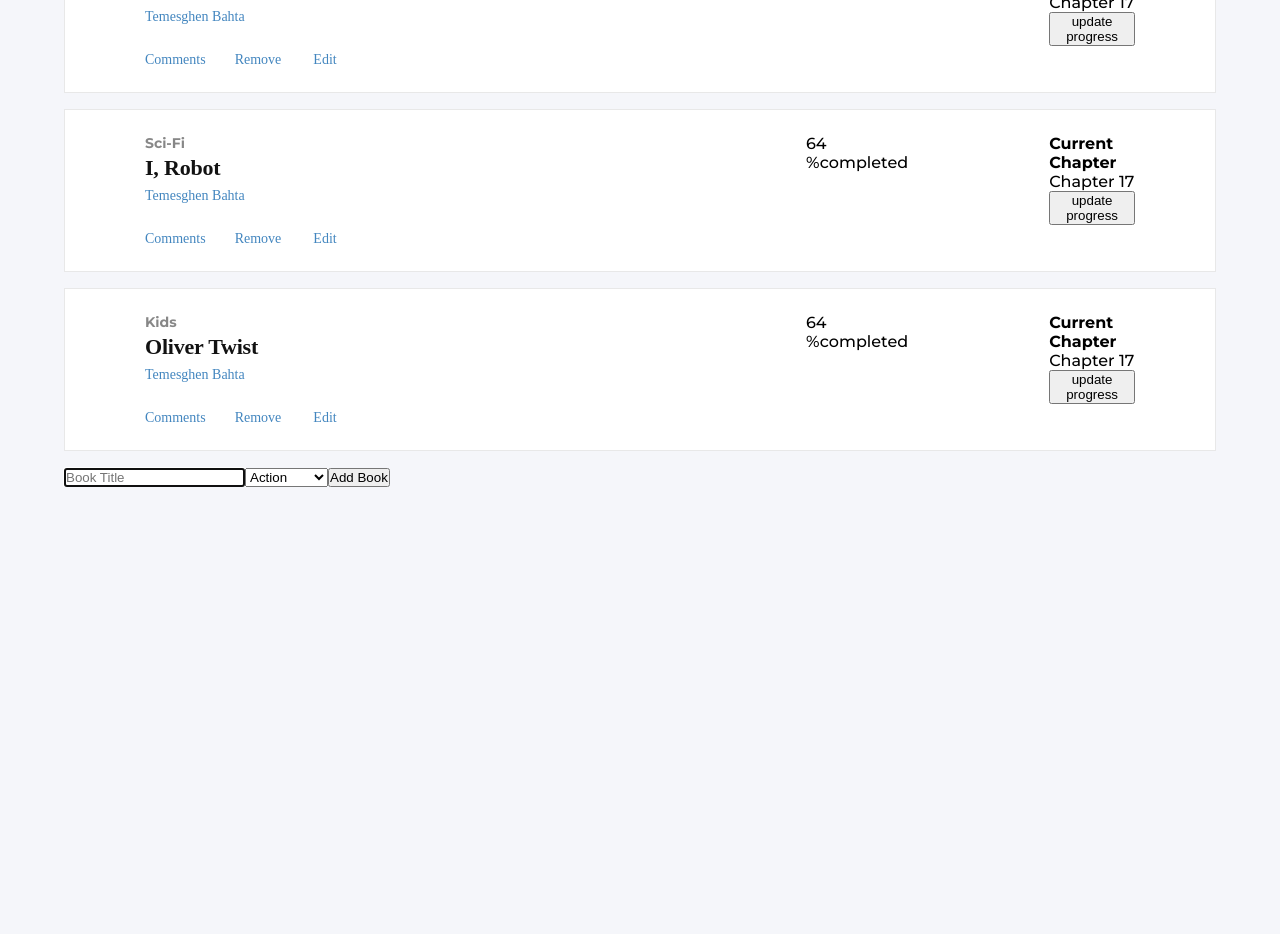
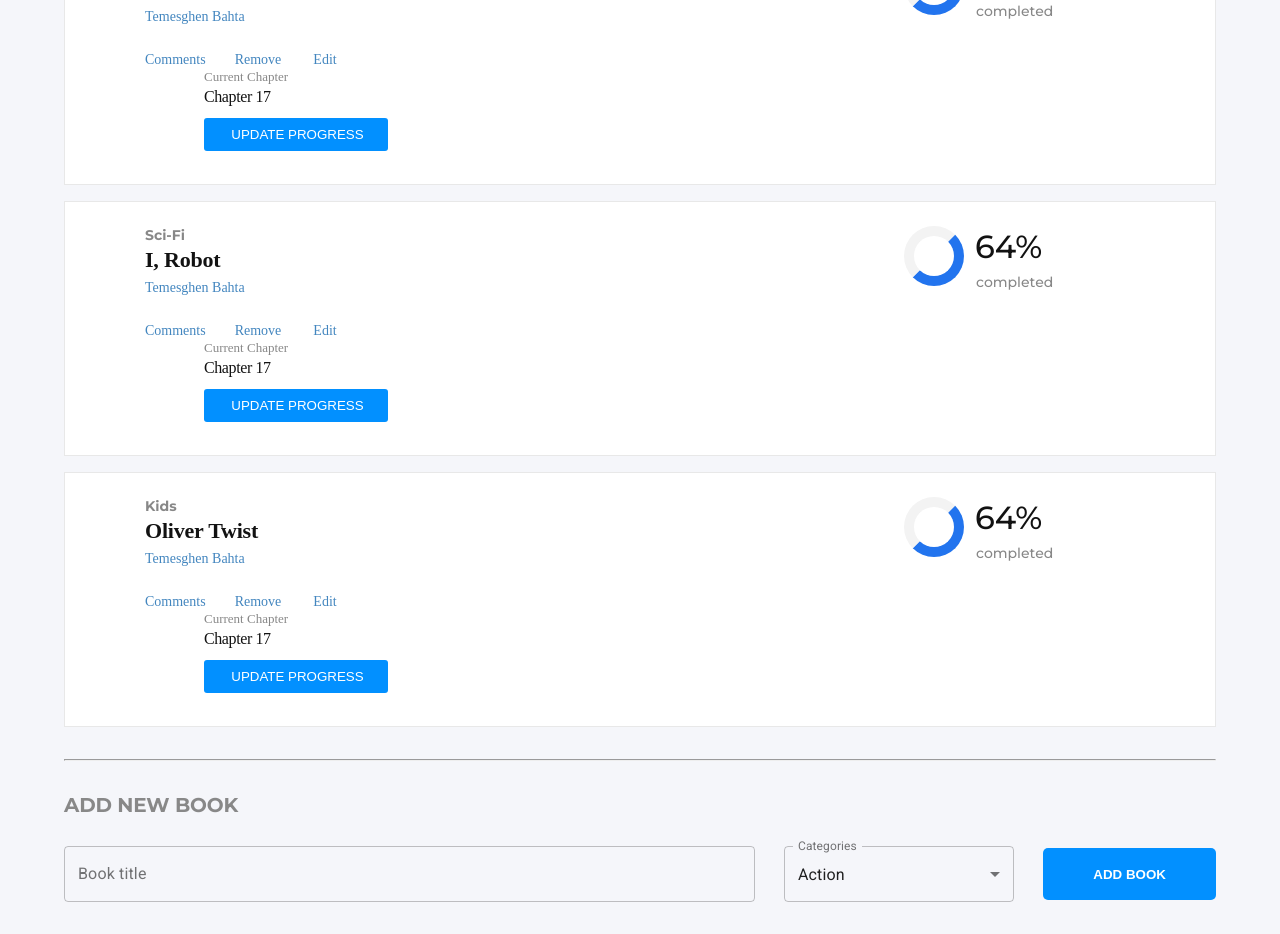
Before and after one commit to temesghentekeste/react-redux-magic-books, a React (Create React App) app: page / in a window 1280 px wide. Shown: the part 400-1334 px from the top of the page. Before the commit the page ends 887 px from the top, so only its background shows below. Built offline with nearby package versions, Linux system fonts and the light colour scheme.

Commit message:
Update BookForm with Material UI components and add custom style to it

```diff
--- a/src/components/App.js
+++ b/src/components/App.js
@@ -5,6 +5,7 @@ function App() {
   return (
     <div className="mainContainer">
       <BooksList />
+      <hr />
       <BookForm />
     </div>
   );
--- a/src/components/Book.js
+++ b/src/components/Book.js
@@ -5,7 +5,7 @@ import PropTypes from 'prop-types';
 const Book = ({ book, handleRemoveBook }) => {
   const { title, category } = book;
   return (
-    <card className="bookCard">
+    <div className="bookCard">
       <div className="bookCard__basicInfo">
         <p className="bookCard__basicInfo-category">{category}</p>
         <h3 className="bookCard__basicInfo-title">{title}</h3>
@@ -24,19 +24,31 @@ const Book = ({ book, handleRemoveBook }) => {
       </div>
 
       <div className="bookCard__progress">
-        <div className="Oval-2" />
-        <div>
-          <span>64 %</span>
-          <span>completed</span>
+        <div className="bookCard__progress-oval-2" />
+        <div className="bookCard__progress__percent">
+          <span className="bookCard__progress__percent-complete">64%</span>
+          <span
+            className="bookCard__progress__percent-completedText {
+"
+          >
+            completed
+          </span>
         </div>
       </div>
 
       <div className="bookCard__currentChapter">
-        <h4>Current Chapter</h4>
-        <span>Chapter 17</span>
-        <button type="submit">update progress</button>
+        <h4 className="bookCard__currentChapter-chapter">Current Chapter</h4>
+        <span className="bookCard__currentChapter-currentLesson">
+          Chapter 17
+        </span>
+        <button
+          type="submit"
+          className="bookCard__currentChapter-updateProgress"
+        >
+          update progress
+        </button>
       </div>
-    </card>
+    </div>
   );
 };
 
--- a/src/containers/BookForm.js
+++ b/src/containers/BookForm.js
@@ -1,24 +1,74 @@
 /* eslint-disable no-unused-vars */
 /* eslint-disable prefer-destructuring */
 /* eslint-disable arrow-body-style */
+/* eslint-disable object-curly-newline */
 
 import { useState, useRef, useEffect } from 'react';
 import { connect } from 'react-redux';
 import PropTypes from 'prop-types';
+import {
+  TextField,
+  Button,
+  Select,
+  MenuItem,
+  makeStyles,
+} from '@material-ui/core';
 import { createBook } from '../actions';
 
-const categories = [
-  'Action',
-  'Biography',
-  'History',
-  'Horror',
-  'Kids',
-  'Learning',
-  'Sci-Fi',
+// const categories = [
+//   'Action',
+//   'Biography',
+//   'History',
+//   'Horror',
+//   'Kids',
+//   'Learning',
+//   'Sci-Fi',
+// ];
+
+const categoriesV2 = [
+  {
+    value: 'Action',
+    label: 'Action',
+  },
+  {
+    value: 'Biography',
+    label: 'Biography',
+  },
+  {
+    value: 'History',
+    label: 'History',
+  },
+  {
+    value: 'Horror',
+    label: 'Horror',
+  },
+
+  {
+    value: 'Kids',
+    label: 'Kids',
+  },
+
+  {
+    value: 'Learning',
+    label: 'Learning',
+  },
+
+  {
+    value: 'Sci-Fi',
+    label: 'Sci-Fi',
+  },
 ];
 
+const useStyles = makeStyles((theme) => ({
+  formControl: {
+    margin: theme.spacing(2),
+    minWidth: 120,
+  },
+}));
+
 const BookForm = ({ createBook }) => {
-  const [state, setState] = useState({ title: '', category: 'Action' });
+  const [state, setState] = useState({ title: '', category: '' });
+  const classes = useStyles();
 
   const handleChage = (e) => {
     const value = e.target.value.trim();
@@ -46,26 +96,58 @@ const BookForm = ({ createBook }) => {
   };
 
   return (
-    <div>
-      <form onSubmit={handleSubmit}>
-        <input
-          type="text"
+    <div className="bookFormContainer">
+      <h1 className="bookFormContainer__title">add new book</h1>
+      <form onSubmit={handleSubmit} className="bookFormContainer__form">
+        <TextField
+          id="outlined-basic"
+          label="Book title"
+          variant="outlined"
           name="title"
           ref={titleRef}
           value={state.title}
           onChange={(e) => handleChage(e)}
-          placeholder="Book Title"
+          className="bookFormContainer__form-title"
         />
-        <select
+        {/* <Select
           name="category"
           value={state.category}
           onChange={(e) => handleChage(e)}
+          displayEmpty
+          className={`${classes.selectEmpty} bookFormContainer__form-select`}
+          inputProps={{ 'aria-label': 'Without label' }}
         >
+          <MenuItem key="" value="">
+            Categories
+          </MenuItem>
           {categories.map((category) => (
-            <option key={category}>{category}</option>
+            <MenuItem key={category} value={category}>
+              {category}
+            </MenuItem>
           ))}
-        </select>
-        <button type="submit">Add Book</button>
+        </Select> */}
+        <TextField
+          id="outlined-select-category"
+          name="category"
+          select
+          label="Categories"
+          value={state.category}
+          onChange={handleChage}
+          SelectProps={{
+            native: true,
+          }}
+          variant="outlined"
+          className={`${classes.selectEmpty} bookFormContainer__form-select`}
+        >
+          {categoriesV2.map((option) => (
+            <option key={option.value} value={option.value}>
+              {option.label}
+            </option>
+          ))}
+        </TextField>
+        <button type="submit" className="formContainer__form-btnSubmit">
+          Add Book
+        </button>
       </form>
     </div>
   );
--- a/src/index.css
+++ b/src/index.css
@@ -3,6 +3,7 @@
   --medium-blue: #307bbe;
   --dodger-blue: #379cf6;
   --white: #fff;
+  --warm-grey: #888888;
 }
 
 * {
@@ -266,3 +267,49 @@ body {
   color: var(--white);
   text-transform: uppercase;
 }
+
+.mainContainer hr {
+  margin: 2rem 0;
+}
+
+.bookFormContainer {
+  margin-bottom: 2rem;
+}
+
+.bookFormContainer__title {
+  margin: 29px 0;
+  font-family: Montserrat;
+  font-size: 20px;
+  font-weight: bold;
+  font-stretch: normal;
+  font-style: normal;
+  line-height: normal;
+  letter-spacing: -0.18px;
+  color: var(--warm-grey);
+  text-transform: uppercase;
+}
+
+.bookFormContainer__form {
+  display: flex;
+  justify-content: space-between;
+  align-items: center;
+}
+
+.bookFormContainer__form-title {
+  flex: 0.6;
+}
+
+.bookFormContainer__form-select {
+  flex: 0.2;
+}
+
+.bookFormContainer__form > button {
+  height: 3.2rem;
+  flex: 0.15;
+  background: #0290ff;
+  color: var(--white);
+  text-transform: uppercase;
+  font-weight: bold;
+  border: none;
+  border-radius: 5px;
+}
```
